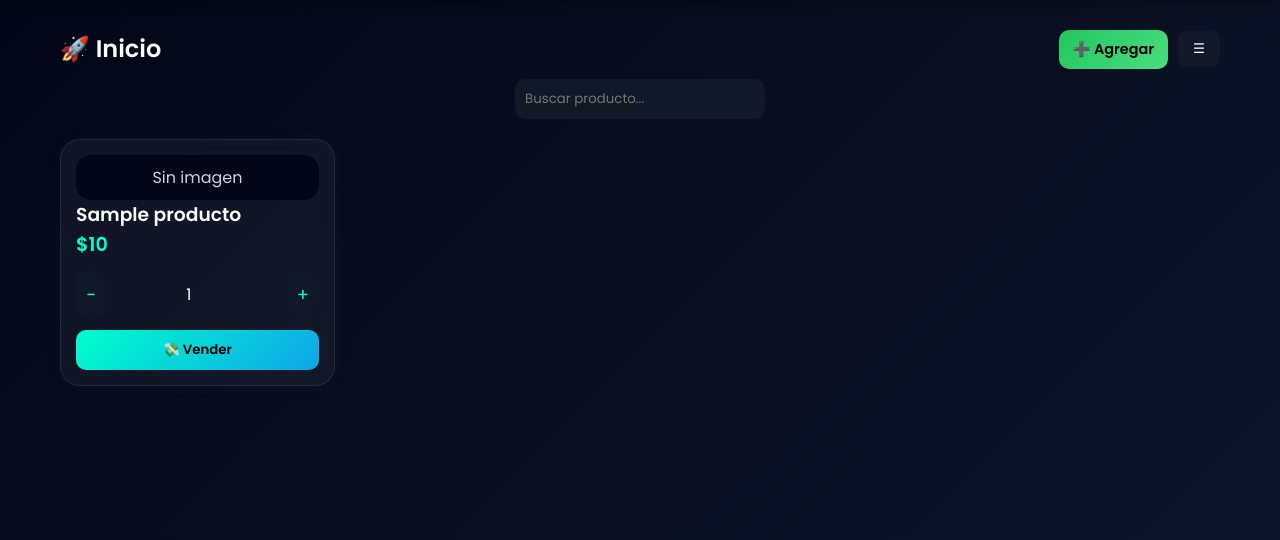
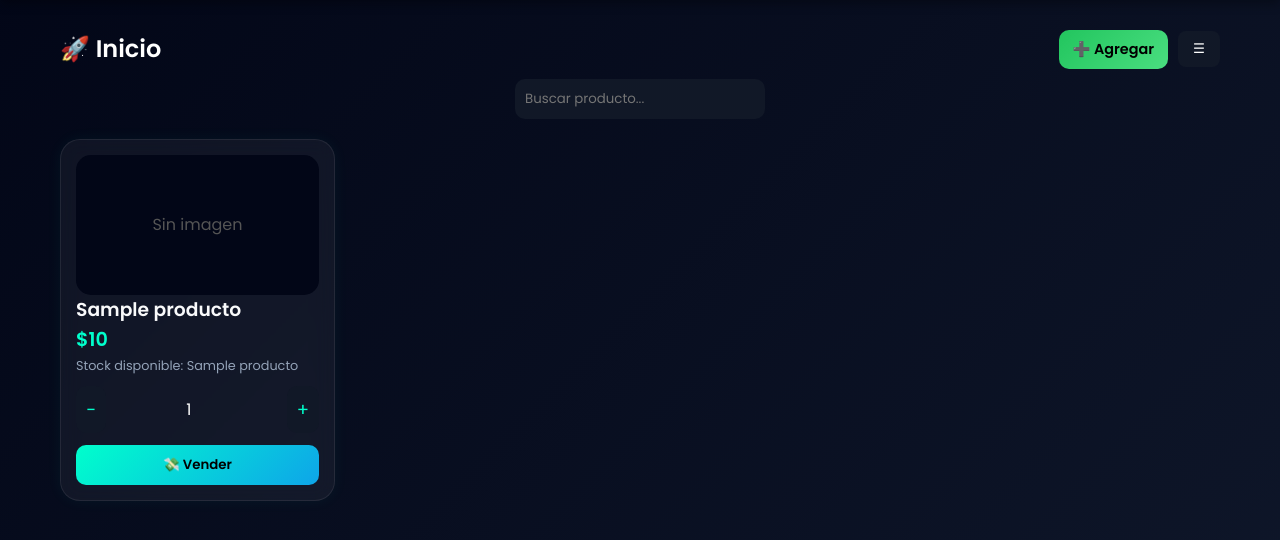
Before and after one commit to carlosarturoyepescelon11-boop/Yepesstore, a Flask app: template templates/ventas.html in a window 1280 px wide. Shown: the part 59-599 px from the top of the page. Run offline with Flask 3, Linux system fonts and the light colour scheme; the template is opened without the code that fills it: most values are stand-ins (such as "Sample title", 1, 10 or a date in 2020).

Commit message:
Update ventas.html

```diff
--- a/templates/ventas.html
+++ b/templates/ventas.html
@@ -81,17 +81,22 @@ body {
     box-shadow: 0 0 25px rgba(0,255,200,0.2);
 }
 
-/* IMAGEN */
+/* IMAGEN CORREGIDA */
 .img-box {
     background:#020617;
     border-radius:15px;
     padding:10px;
     text-align:center;
+    height: 140px;
+    display: flex;
+    align-items: center;
+    justify-content: center;
+    overflow: hidden;
 }
 
 .img-box img {
     width:100%;
-    height:120px;
+    height:100%;
     object-fit:contain;
 }
 
@@ -197,7 +202,6 @@ body {
     <div id="alertaVenta" class="alert">
         {{ messages[0] }}
     </div>
-
     <!-- 🔊 SONIDO -->
     <audio id="sonidoVenta" src="{{ url_for('static', filename='sounds/venta.mp3') }}"></audio>
   {% endif %}
@@ -238,24 +242,28 @@ body {
 <div class="card-producto" data-nombre="{{ p[1]|lower }}">
 
     <div class="img-box">
+        <!-- CORREGIDO: p[7] es la imagen -->
         {% if p[7] %}
             <img src="{{ url_for('static', filename='uploads/' ~ p[7]) }}">
         {% else %}
-            <p>Sin imagen</p>
+            <p style="color:#555;">Sin imagen</p>
         {% endif %}
     </div>
 
     <h3>{{ p[1] }}</h3>
 
+    <!-- CORREGIDO: p[4] es precio venta -->
     <p class="precio">
         ${{ "{:,.0f}".format(p[4]).replace(',', '.') }}
     </p>
+
+    <p style="font-size: 0.8rem; color: #94a3b8;">Stock disponible: {{ p[6] }}</p>
 
     <form action="{{ url_for('venta', id=p[0]) }}" method="POST">
 
         <div class="control">
             <button type="button" onclick="cambiarCantidad(this,-1)">−</button>
-            <input type="number" name="cantidad" value="1" min="1">
+            <input type="number" name="cantidad" value="1" min="1" max="{{ p[6] }}">
             <button type="button" onclick="cambiarCantidad(this,1)">+</button>
         </div>
 
@@ -272,14 +280,9 @@ body {
 // 🔥 EFECTO PRO
 window.addEventListener("load", function() {
     let alerta = document.getElementById("alertaVenta");
-
     if (alerta) {
-
-        // 🔊 sonido
         let audio = document.getElementById("sonidoVenta");
         if (audio) audio.play();
-
-        // 📳 vibración
         if (navigator.vibrate) {
             navigator.vibrate([100, 50, 100]);
         }
@@ -294,7 +297,7 @@ function toggleMenu() {
 document.addEventListener("click", function(e) {
     const menu = document.getElementById("menu");
     const btn = e.target.closest("button");
-    if (!btn && menu) menu.style.display = "none";
+    if (!btn && menu && !e.target.closest("#menu")) menu.style.display = "none";
 });
 
 document.getElementById("buscador").addEventListener("keyup", function() {
@@ -309,10 +312,12 @@ document.getElementById("buscador").addEventListener("keyup", function() {
 
 function cambiarCantidad(btn, cambio) {
     let input = btn.parentElement.querySelector("input");
+    let maxStock = parseInt(input.getAttribute("max")) || 999;
     let valor = parseInt(input.value) || 1;
 
     valor += cambio;
     if (valor < 1) valor = 1;
+    if (valor > maxStock) valor = maxStock;
 
     input.value = valor;
 }
```
